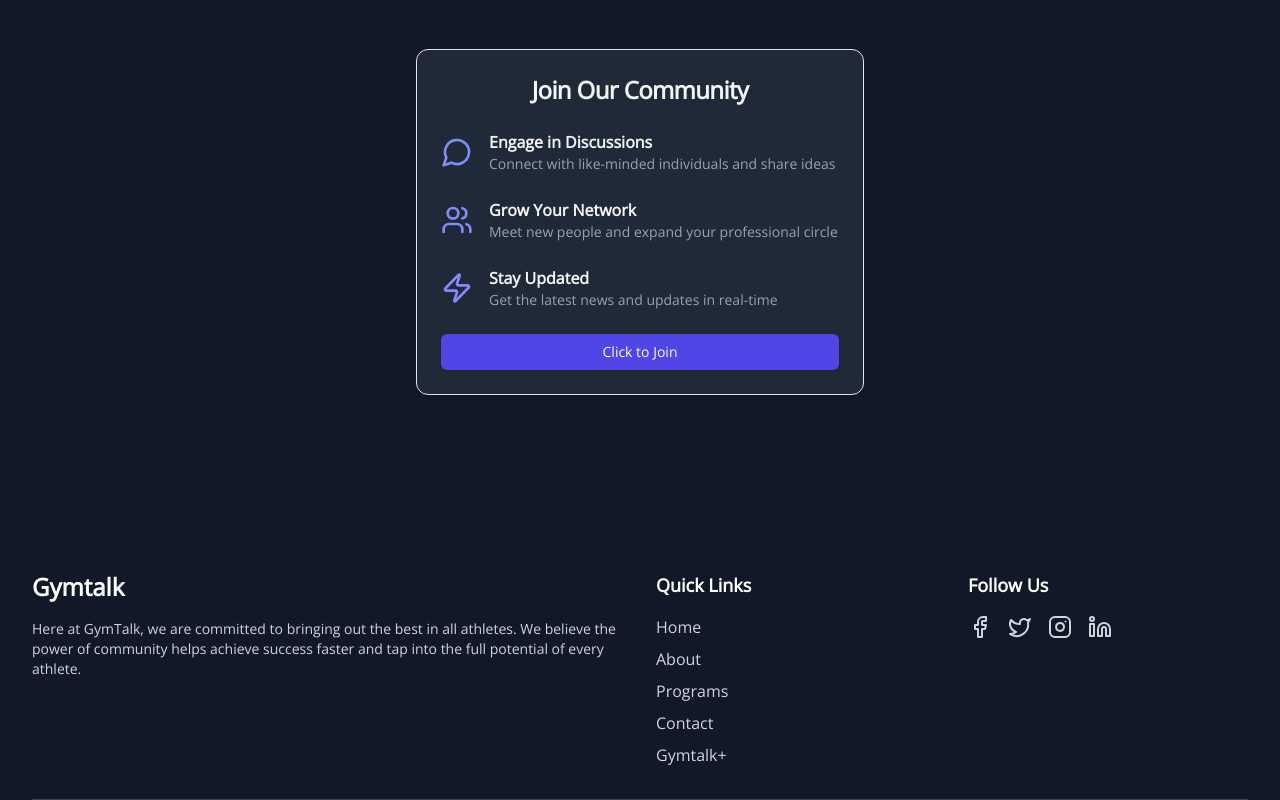
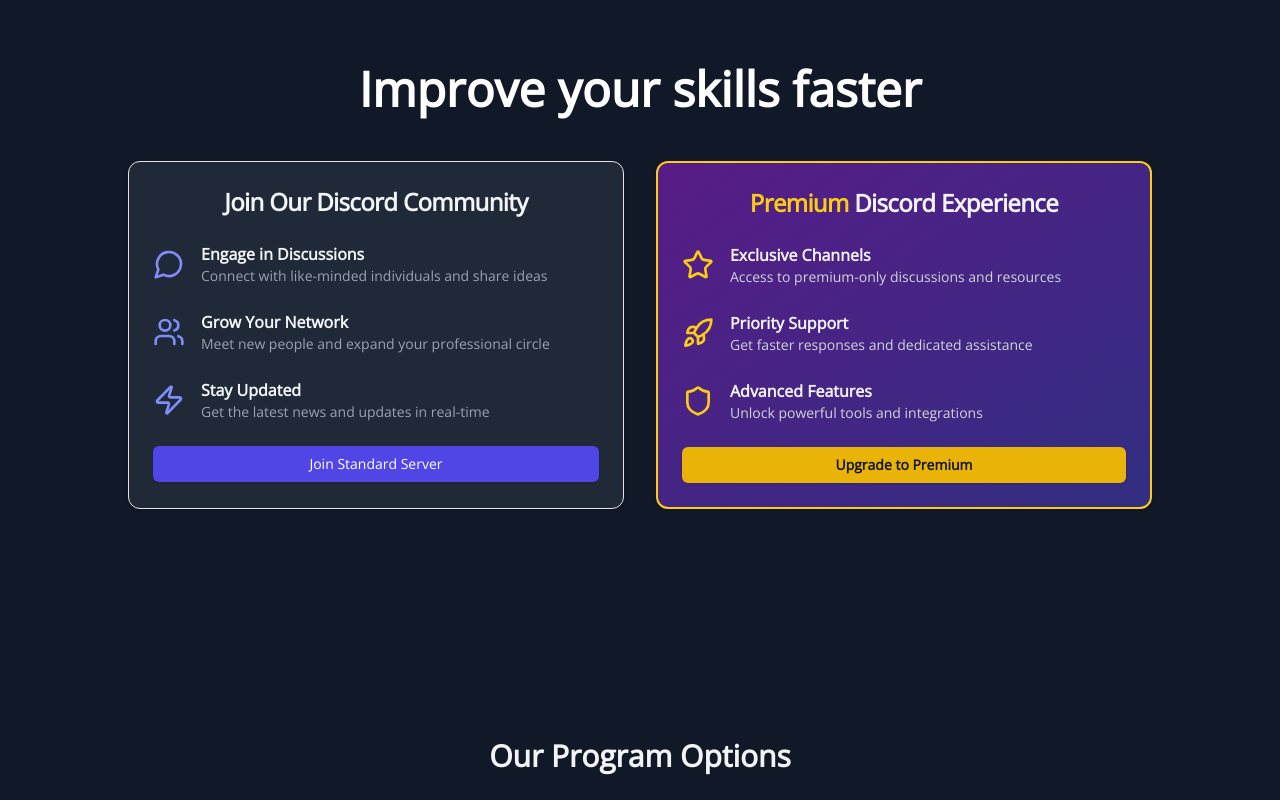
Before and after one commit to Eric0M/GymTalk, a Next.js app: page / in a window 1280 px wide. Shown: the part 1500-2300 px from the top of the page. Built offline with nearby package versions, Linux system fonts and the light colour scheme.

Commit message:
Added Premium Option

```diff
--- /dev/null
+++ b/app/components/disc_standard_and_premium/discord_standard_and_premium.tsx
@@ -0,0 +1,125 @@
+"use client";
+import { Button } from "@/components/ui/button";
+import {
+  Card,
+  CardContent,
+  CardFooter,
+  CardHeader,
+  CardTitle,
+} from "@/components/ui/card";
+import {
+  MessageCircleIcon,
+  UsersIcon,
+  ZapIcon,
+  StarIcon,
+  RocketIcon,
+  ShieldIcon,
+} from "lucide-react";
+
+export default function Component() {
+  return (
+    <div className="py-12 md:py-24 lg:py-32 bg-gray-900 flex flex-col items-center justify-center p-4 space-y-8">
+      <h1 className="text-4xl md:text-5xl font-bold text-center text-white mb-4">
+        Improve your skills faster
+      </h1>
+      <div className="flex flex-col lg:flex-row gap-8 w-full max-w-5xl">
+        {/* Standard Server Card */}
+        <Card className="w-full lg:w-1/2 bg-gray-800 text-gray-100">
+          <CardHeader>
+            <CardTitle className="text-2xl font-bold text-center">
+              Join Our Discord Community
+            </CardTitle>
+          </CardHeader>
+          <CardContent className="space-y-6">
+            <div className="flex items-center space-x-4">
+              <MessageCircleIcon className="w-8 h-8 text-indigo-400" />
+              <div>
+                <h3 className="font-semibold">Engage in Discussions</h3>
+                <p className="text-sm text-gray-400">
+                  Connect with like-minded individuals and share ideas
+                </p>
+              </div>
+            </div>
+            <div className="flex items-center space-x-4">
+              <UsersIcon className="w-8 h-8 text-indigo-400" />
+              <div>
+                <h3 className="font-semibold">Grow Your Network</h3>
+                <p className="text-sm text-gray-400">
+                  Meet new people and expand your professional circle
+                </p>
+              </div>
+            </div>
+            <div className="flex items-center space-x-4">
+              <ZapIcon className="w-8 h-8 text-indigo-400" />
+              <div>
+                <h3 className="font-semibold">Stay Updated</h3>
+                <p className="text-sm text-gray-400">
+                  Get the latest news and updates in real-time
+                </p>
+              </div>
+            </div>
+          </CardContent>
+          <CardFooter>
+            <Button
+              className="w-full bg-indigo-600 hover:bg-indigo-700 text-white"
+              onClick={() => {
+                window.open("https://discord.gg/65Bn7YZj", "_blank");
+              }}
+            >
+              Join Standard Server
+            </Button>
+          </CardFooter>
+        </Card>
+
+        {/* Premium Server Card */}
+        <Card className="w-full lg:w-1/2 bg-gradient-to-br from-purple-900 to-indigo-900 text-gray-100 border-2 border-yellow-400">
+          <CardHeader>
+            <CardTitle className="text-2xl font-bold text-center">
+              <span className="text-yellow-400">Premium</span> Discord
+              Experience
+            </CardTitle>
+          </CardHeader>
+          <CardContent className="space-y-6">
+            <div className="flex items-center space-x-4">
+              <StarIcon className="w-8 h-8 text-yellow-400" />
+              <div>
+                <h3 className="font-semibold">Exclusive Channels</h3>
+                <p className="text-sm text-gray-300">
+                  Access to premium-only discussions and resources
+                </p>
+              </div>
+            </div>
+            <div className="flex items-center space-x-4">
+              <RocketIcon className="w-8 h-8 text-yellow-400" />
+              <div>
+                <h3 className="font-semibold">Priority Support</h3>
+                <p className="text-sm text-gray-300">
+                  Get faster responses and dedicated assistance
+                </p>
+              </div>
+            </div>
+            <div className="flex items-center space-x-4">
+              <ShieldIcon className="w-8 h-8 text-yellow-400" />
+              <div>
+                <h3 className="font-semibold">Advanced Features</h3>
+                <p className="text-sm text-gray-300">
+                  Unlock powerful tools and integrations
+                </p>
+              </div>
+            </div>
+          </CardContent>
+          <CardFooter>
+            <Button
+              className="w-full bg-yellow-500 hover:bg-yellow-600 text-gray-900 font-bold"
+              onClick={() => {
+                window.open("/gymtalk+");
+              }}
+            >
+              Upgrade to Premium
+            </Button>
+          </CardFooter>
+        </Card>
+      </div>
+    </div>
+  );
+}
--- a/app/components/header/header.tsx
+++ b/app/components/header/header.tsx
@@ -21,7 +21,7 @@ export default function Header() {
   return (
     <header className="bg-gray-900 text-white">
       <div className="container mx-auto px-4">
-        <div className="flex items-center justify-between h-16">
+        <div className="flex items-center justify-between h-20">
           <div className="flex-shrink-0">
             <Link href="/" className="text-xl font-bold">
               GymTalk
--- a/app/layout.tsx
+++ b/app/layout.tsx
@@ -26,7 +26,6 @@ export default function RootLayout({
     <html lang="en">
       <link rel="icon" href="/icon.PNG" />
       <body className={inter.className}>
-        {" "}
         <Header />
         {children}
         <Footer />
--- a/app/page.tsx
+++ b/app/page.tsx
@@ -6,13 +6,15 @@ import Why_us from "./components/why_us/why_us";
 import Hero from "./components/test_hero/test_hero";
 import ProgramOptions from "./components/programs/programs";
 import Discord from "./components/discord_invite/discord_invite";
+import Disc_standard_and_premium from "./components/disc_standard_and_premium/discord_standard_and_premium";
 
 export default function Home() {
   return (
     <>
       <Hero />
       <Why_us />
-      <Discord />
+      <Disc_standard_and_premium />
+      <ProgramOptions />
     </>
   );
 }
```
